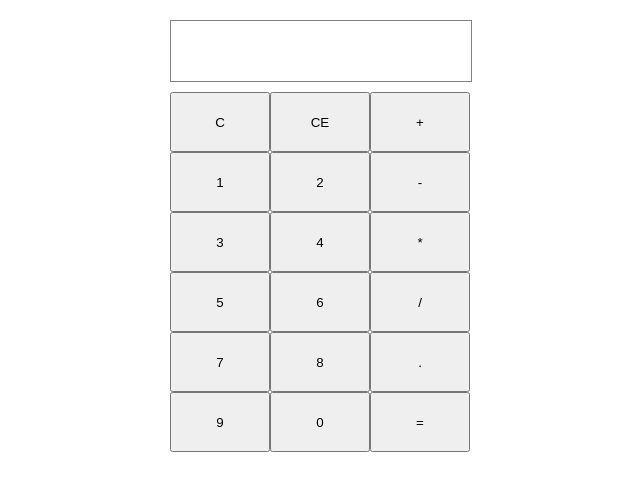
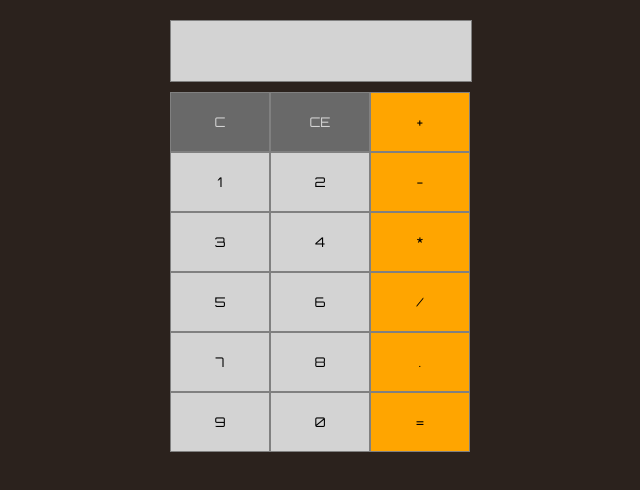
Before and after one commit to owolfdev/react-calculator, a React (Create React App) app: page / in a window 1280 px wide. Shown: the top 490 px of the page, without its empty margins (319-959 px from the left). Built offline with nearby package versions, Linux system fonts and the light colour scheme.

Commit message:
progress on css

```diff
--- a/public/index.html
+++ b/public/index.html
@@ -1,14 +1,15 @@
 <!DOCTYPE html>
 <html lang="en">
-  <head>
+
+<head>
     <meta charset="utf-8" />
-    <link rel="icon" href="%PUBLIC_URL%/favicon.ico" />
+
     <meta name="viewport" content="width=device-width, initial-scale=1" />
     <meta name="theme-color" content="#000000" />
-    <meta
-      name="description"
-      content="Web site created using create-react-app"
-    />
+    <meta name="description" content="Web site created using create-react-app" />
+    <link rel="preconnect" href="https://fonts.googleapis.com">
+    <link rel="preconnect" href="https://fonts.gstatic.com" crossorigin>
+    <link href="https://fonts.googleapis.com/css2?family=Orbitron&display=swap" rel="stylesheet">
     <link rel="apple-touch-icon" href="%PUBLIC_URL%/logo192.png" />
     <!--
       manifest.json provides metadata used when your web app is installed on a
@@ -25,8 +26,9 @@
       Learn how to configure a non-root public URL by running `npm run build`.
     -->
     <title>React App</title>
-  </head>
-  <body>
+</head>
+
+<body>
     <noscript>You need to enable JavaScript to run this app.</noscript>
     <div id="root"></div>
     <!--
@@ -39,5 +41,6 @@
       To begin the development, run `npm start` or `yarn start`.
       To create a production bundle, use `npm run build` or `yarn build`.
     -->
-  </body>
+</body>
+
 </html>
--- a/src/App.css
+++ b/src/App.css
@@ -1,5 +1,6 @@
 .App {
   text-align: center;
+  font-family: "Orbitron", sans-serif;
 }
 
 .App-logo {
@@ -38,10 +39,21 @@
 }
 
 #my-calculator {
-  /* background-color: pink; */
+  background-color: #2b221d;
   display: flex;
   justify-content: center;
   padding: 20px;
+  font-family: "Orbitron", sans-serif;
+}
+
+.op {
+  background-color: orange;
+  border: 1px solid grey;
+  font-family: "Orbitron", sans-serif;
+}
+
+#equals {
+  background-color: orange;
 }
 
 button {
@@ -70,9 +82,24 @@ button {
   border: 1px solid gray;
   height: 60px;
   width: 300px;
+  background-color: lightgray;
+  font-family: "Orbitron", sans-serif;
 }
 
 .input {
   background-color: lightgray;
   height: 60px;
 }
+
+.nums {
+  background-color: lightgray;
+  border: 1px solid gray;
+  font-family: "Orbitron", sans-serif;
+}
+
+.clear {
+  background-color: dimgray;
+  border: 1px solid gray;
+  font-family: "Orbitron", sans-serif;
+  color: lightgray;
+}
--- a/src/App.js
+++ b/src/App.js
@@ -11,8 +11,30 @@ function App() {
 
   React.useEffect(() => {
     const formulaArrayTMP = formula.split(",");
-    displayRef.current.innerHTML = formulaArrayTMP.join(" ");
+    console.log(formulaArrayTMP);
+    const withCommas = formulaArrayTMP.map((item) => {
+      if (isOp(item)) {
+        console.log("its an operator");
+        return item;
+      } else {
+        return numberWithCommas(item);
+      }
+    });
+    console.log(withCommas);
+    displayRef.current.innerHTML = withCommas.join(" ");
   }, [formula]);
+
+  const isOp = (item) => {
+    if (item === "+" || item === "-" || item === "*" || item === "/") {
+      return true;
+    } else {
+      return false;
+    }
+  };
+
+  function numberWithCommas(x) {
+    return x.toString().replace(/\B(?=(\d{3})+(?!\d))/g, ",");
+  }
 
   React.useEffect(() => {}, [display]);
 
@@ -74,74 +96,66 @@ function App() {
           0
         </div>
         <div id="numpad">
-          <button onClick={handleClear} id="clear-all">
+          <button onClick={handleClear} id="clear-all" class="clear">
             C
           </button>
-          <button onClick={handleClear} id="clear">
+          <button onClick={handleClear} id="clear" class="clear">
             CE
           </button>
-          <button onClick={handleInputForOperator} id="add">
+          <button onClick={handleInputForOperator} id="add" class="op">
             +
           </button>
 
-          <button onClick={handleInput} id="one">
+          <button onClick={handleInput} id="one" class="nums">
             1
           </button>
 
-          <button onClick={handleInput} id="two">
+          <button onClick={handleInput} id="two" class="nums">
             2
           </button>
-          <button onClick={handleInputForOperator} id="subtract">
+          <button onClick={handleInputForOperator} id="subtract" class="op">
             -
           </button>
-          <button onClick={handleInput} id="three">
+          <button onClick={handleInput} id="three" class="nums">
             3
           </button>
 
-          <button onClick={handleInput} id="four">
+          <button onClick={handleInput} id="four" class="nums">
             4
           </button>
-          <button onClick={handleInputForOperator} id="multiply">
+          <button onClick={handleInputForOperator} id="multiply" class="op">
             *
           </button>
-          <button onClick={handleInput} id="five">
+          <button onClick={handleInput} id="five" class="nums">
             5
           </button>
 
-          <button onClick={handleInput} id="six">
+          <button onClick={handleInput} id="six" class="nums">
             6
           </button>
-          <button onClick={handleInputForOperator} id="divide">
+          <button onClick={handleInputForOperator} id="divide" class="op">
             /
           </button>
-          <button onClick={handleInput} id="seven">
+          <button onClick={handleInput} id="seven" class="nums">
             7
           </button>
 
-          <button onClick={handleInput} id="eight">
+          <button onClick={handleInput} id="eight" class="nums">
             8
           </button>
-          <button onClick={handleInputForDecimalPlace} id="decimal">
+          <button onClick={handleInputForDecimalPlace} id="decimal" class="op">
             .
           </button>
-          <button onClick={handleInput} id="nine">
+          <button onClick={handleInput} id="nine" class="nums">
             9
           </button>
 
-          <button onClick={handleInput} id="zero">
+          <button onClick={handleInput} id="zero" class="nums">
             0
           </button>
-          <button onClick={handleCalculate} id="equals">
+          <button onClick={handleCalculate} id="equals" class="op">
             =
           </button>
-          {/* <div
-            className="input"
-            onClick={() => {
-              console.log(formulaArray, formula);
-            }}
-          >
-            8
-          </div> */}
         </div>
       </div>
     </div>
--- a/src/index.css
+++ b/src/index.css
@@ -1,13 +1,14 @@
 body {
   margin: 0;
-  font-family: -apple-system, BlinkMacSystemFont, 'Segoe UI', 'Roboto', 'Oxygen',
-    'Ubuntu', 'Cantarell', 'Fira Sans', 'Droid Sans', 'Helvetica Neue',
+  font-family: -apple-system, BlinkMacSystemFont, "Segoe UI", "Roboto", "Oxygen",
+    "Ubuntu", "Cantarell", "Fira Sans", "Droid Sans", "Helvetica Neue",
     sans-serif;
   -webkit-font-smoothing: antialiased;
   -moz-osx-font-smoothing: grayscale;
+  background-color: #2b221d;
 }
 
 code {
-  font-family: source-code-pro, Menlo, Monaco, Consolas, 'Courier New',
+  font-family: source-code-pro, Menlo, Monaco, Consolas, "Courier New",
     monospace;
 }
```
